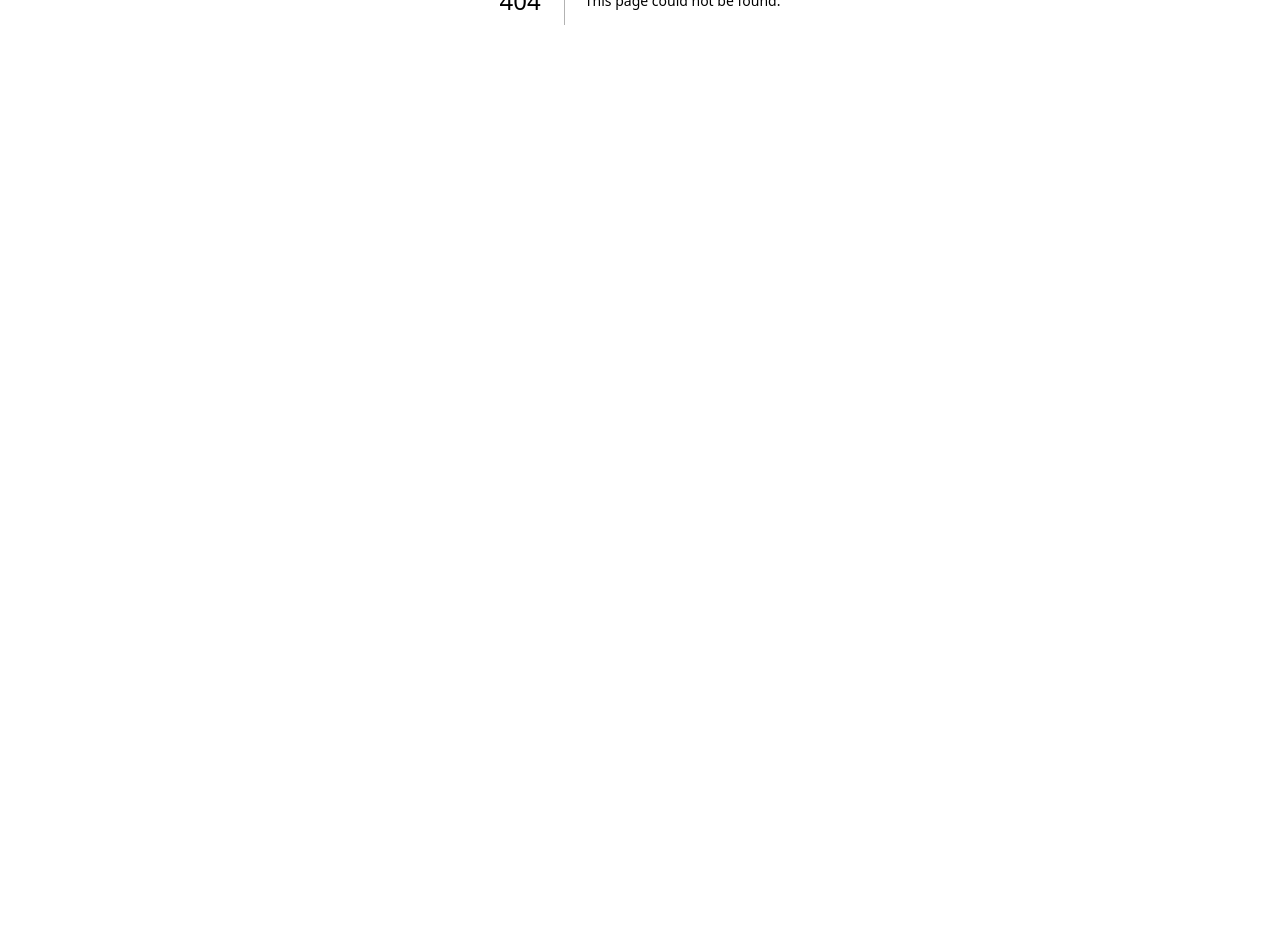
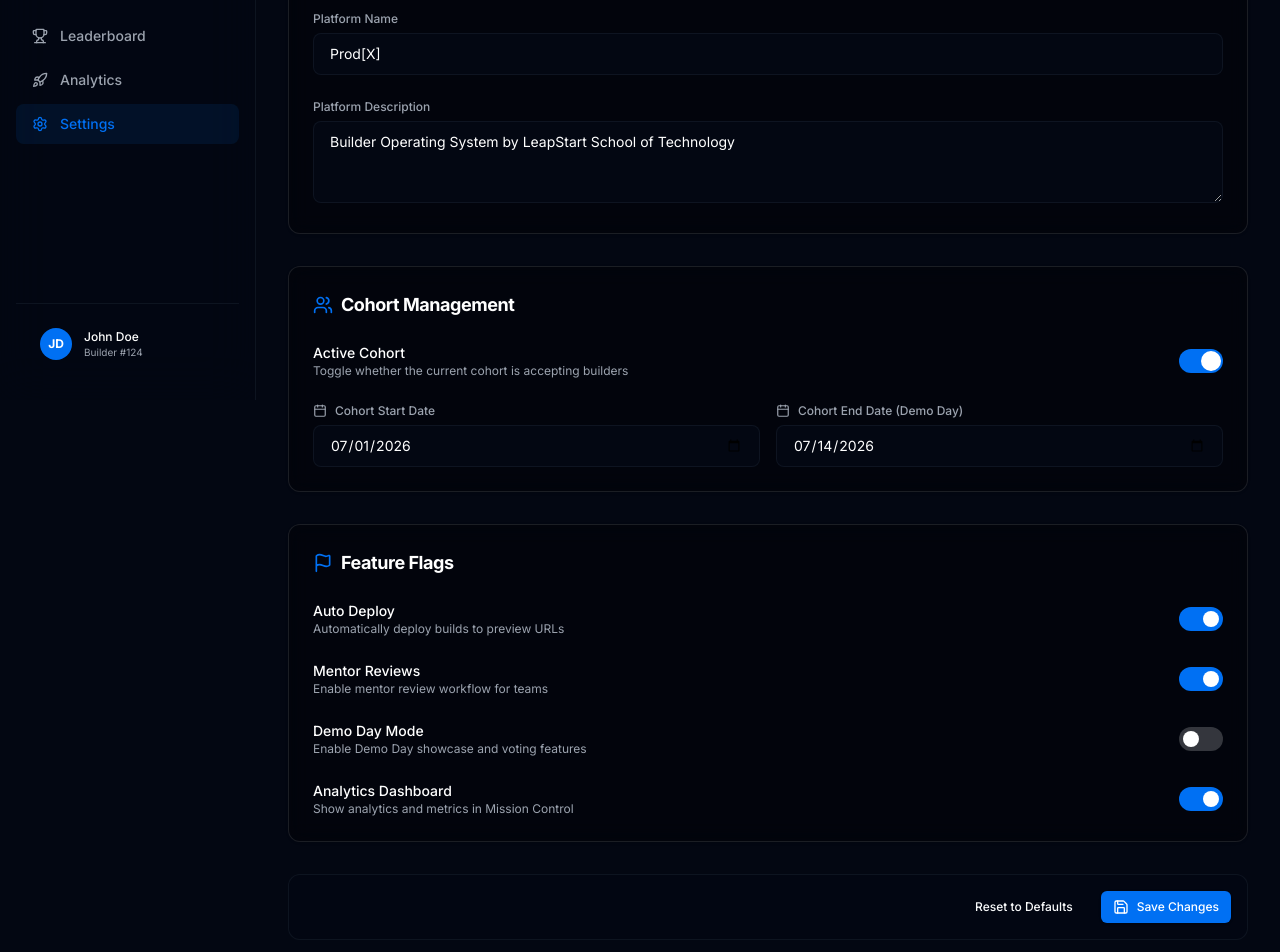
Before and after one commit to Manikanta-AI-Tech/Prod-X, a Next.js app: page /admin/settings in a window 1280 px wide. Before the commit this address had no page. Shown: the part 400-1352 px from the top of the page. Before the commit the page ends 800 px from the top, so only its background shows below. Built offline with nearby package versions, Linux system fonts and the light colour scheme.

Commit message:
feat: admin settings page with general settings, cohort management, and feature flags

```diff
--- /dev/null
+++ b/app/admin/settings/page.tsx
@@ -0,0 +1,206 @@
+"use client";
+
+import { useState } from "react";
+import { Settings, ToggleLeft, Calendar, Save, RefreshCw, Globe, Users, Flag } from "lucide-react";
+import { DashboardTopbar } from "@/components/Dashboard/DashboardTopbar";
+import { PageHeader } from "@/components/Dashboard/PageHeader";
+import { Card, CardHeader, CardTitle, CardContent } from "@/components/ui/Card";
+import { Button } from "@/components/ui/Button";
+
+export default function AdminSettings() {
+  const [platformName, setPlatformName] = useState("Prod[X]");
+  const [platformDesc, setPlatformDesc] = useState("Builder Operating System by LeapStart School of Technology");
+  const [cohortActive, setCohortActive] = useState(true);
+  const [cohortStart, setCohortStart] = useState("2026-07-01");
+  const [cohortEnd, setCohortEnd] = useState("2026-07-14");
+  const [flagAutoDeploy, setFlagAutoDeploy] = useState(true);
+  const [flagMentorReviews, setFlagMentorReviews] = useState(true);
+  const [flagDemoDay, setFlagDemoDay] = useState(false);
+  const [flagAnalytics, setFlagAnalytics] = useState(true);
+  const [saved, setSaved] = useState(false);
+
+  const handleSave = () => {
+    setSaved(true);
+    setTimeout(() => setSaved(false), 2000);
+  };
+
+  const Toggle = ({ enabled, onChange, label }: { enabled: boolean; onChange: (v: boolean) => void; label: string }) => (
+    <button
+      type="button"
+      onClick={() => onChange(!enabled)}
+      className={`relative inline-flex h-6 w-11 items-center rounded-full transition-colors ${
+        enabled ? "bg-electric-blue" : "bg-white/20"
+      }`}
+    >
+      <span
+        className={`inline-block h-4 w-4 transform rounded-full bg-white transition-transform ${
+          enabled ? "translate-x-6" : "translate-x-1"
+        }`}
+      />
+      <span className="ml-3 text-sm text-muted-foreground">{label}</span>
+    </button>
+  );
+
+  return (
+    <div className="space-y-8">
+      <DashboardTopbar
+        title="Settings"
+        subtitle="Platform configuration options"
+      />
+
+      <PageHeader
+        title="Platform Settings"
+        description="Configure platform name, cohort schedules, and feature flags."
+        actionLabel={saved ? "Saved!" : "Save Changes"}
+        actionIcon={saved ? <RefreshCw className="h-4 w-4" /> : <Save className="h-4 w-4" />}
+        onAction={handleSave}
+      />
+
+      {/* General Settings */}
+      <Card className="border-border/40">
+        <CardHeader>
+          <CardTitle className="flex items-center gap-2 text-lg font-bold text-white">
+            <Globe className="h-5 w-5 text-electric-blue" />
+            General Settings
+          </CardTitle>
+        </CardHeader>
+        <CardContent className="space-y-6">
+          <div>
+            <label className="mb-1.5 block text-xs font-medium text-muted-foreground">Platform Name</label>
+            <input
+              type="text"
+              value={platformName}
+              onChange={(e) => setPlatformName(e.target.value)}
+              className="w-full rounded-lg border border-border/40 bg-background px-4 py-2.5 text-sm text-white focus:border-electric-blue focus:outline-none"
+            />
+          </div>
+          <div>
+            <label className="mb-1.5 block text-xs font-medium text-muted-foreground">Platform Description</label>
+            <textarea
+              value={platformDesc}
+              onChange={(e) => setPlatformDesc(e.target.value)}
+              rows={3}
+              className="w-full rounded-lg border border-border/40 bg-background px-4 py-2.5 text-sm text-white focus:border-electric-blue focus:outline-none"
+            />
+          </div>
+        </CardContent>
+      </Card>
+
+      {/* Cohort Management */}
+      <Card className="border-border/40">
+        <CardHeader>
+          <CardTitle className="flex items-center gap-2 text-lg font-bold text-white">
+            <Users className="h-5 w-5 text-electric-blue" />
+            Cohort Management
+          </CardTitle>
+        </CardHeader>
+        <CardContent className="space-y-6">
+          <div className="flex items-center justify-between">
+            <div>
+              <p className="text-sm font-medium text-white">Active Cohort</p>
+              <p className="text-xs text-muted-foreground">Toggle whether the current cohort is accepting builders</p>
+            </div>
+            <label className="relative inline-flex cursor-pointer items-center">
+              <input
+                type="checkbox"
+                checked={cohortActive}
+                onChange={(e) => setCohortActive(e.target.checked)}
+                className="peer sr-only"
+              />
+              <div className="peer h-6 w-11 rounded-full bg-white/20 after:absolute after:left-[2px] after:top-[2px] after:h-5 after:w-5 after:rounded-full after:bg-white after:transition-all peer-checked:bg-electric-blue peer-checked:after:translate-x-full" />
+            </label>
+          </div>
+          <div className="grid gap-4 md:grid-cols-2">
+            <div>
+              <label className="mb-1.5 flex items-center gap-2 text-xs font-medium text-muted-foreground">
+                <Calendar className="h-3.5 w-3.5" />
+                Cohort Start Date
+              </label>
+              <input
+                type="date"
+                value={cohortStart}
+                onChange={(e) => setCohortStart(e.target.value)}
+                className="w-full rounded-lg border border-border/40 bg-background px-4 py-2.5 text-sm text-white focus:border-electric-blue focus:outline-none"
+              />
+            </div>
+            <div>
+              <label className="mb-1.5 flex items-center gap-2 text-xs font-medium text-muted-foreground">
+                <Calendar className="h-3.5 w-3.5" />
+                Cohort End Date (Demo Day)
+              </label>
+              <input
+                type="date"
+                value={cohortEnd}
+                onChange={(e) => setCohortEnd(e.target.value)}
+                className="w-full rounded-lg border border-border/40 bg-background px-4 py-2.5 text-sm text-white focus:border-electric-blue focus:outline-none"
+              />
+            </div>
+          </div>
+        </CardContent>
+      </Card>
+
+      {/* Feature Flags */}
+      <Card className="border-border/40">
+        <CardHeader>
+          <CardTitle className="flex items-center gap-2 text-lg font-bold text-white">
+            <Flag className="h-5 w-5 text-electric-blue" />
+            Feature Flags
+          </CardTitle>
+        </CardHeader>
+        <CardContent>
+          <div className="space-y-6">
+            <div className="flex items-center justify-between">
+              <div>
+                <p className="text-sm font-medium text-white">Auto Deploy</p>
+                <p className="text-xs text-muted-foreground">Automatically deploy builds to preview URLs</p>
+              </div>
+              <Toggle enabled={flagAutoDeploy} onChange={setFlagAutoDeploy} label="" />
+            </div>
+            <div className="flex items-center justify-between">
+              <div>
+                <p className="text-sm font-medium text-white">Mentor Reviews</p>
+                <p className="text-xs text-muted-foreground">Enable mentor review workflow for teams</p>
+              </div>
+              <Toggle enabled={flagMentorReviews} onChange={setFlagMentorReviews} label="" />
+            </div>
+            <div className="flex items-center justify-between">
+              <div>
+                <p className="text-sm font-medium text-white">Demo Day Mode</p>
+                <p className="text-xs text-muted-foreground">Enable Demo Day showcase and voting features</p>
+              </div>
+              <Toggle enabled={flagDemoDay} onChange={setFlagDemoDay} label="" />
+            </div>
+            <div className="flex items-center justify-between">
+              <div>
+                <p className="text-sm font-medium text-white">Analytics Dashboard</p>
+                <p className="text-xs text-muted-foreground">Show analytics and metrics in Mission Control</p>
+              </div>
+              <Toggle enabled={flagAnalytics} onChange={setFlagAnalytics} label="" />
+            </div>
+          </div>
+        </CardContent>
+      </Card>
+
+      {/* Save Bar */}
+      <div className="flex items-center justify-end gap-4 rounded-xl border border-border/40 bg-card/50 p-4">
+        <Button variant="ghost" size="sm" onClick={() => {
+          setPlatformName("Prod[X]");
+          setPlatformDesc("Builder Operating System by LeapStart School of Technology");
+          setCohortActive(true);
+          setCohortStart("2026-07-01");
+          setCohortEnd("2026-07-14");
+          setFlagAutoDeploy(true);
+          setFlagMentorReviews(true);
+          setFlagDemoDay(false);
+          setFlagAnalytics(true);
+        }}>
+          Reset to Defaults
+        </Button>
+        <Button variant="premium" size="sm" onClick={handleSave} className="flex items-center gap-2">
+          <Save className="h-4 w-4" />
+          Save Changes
+        </Button>
+      </div>
+    </div>
+  );
+}
```
